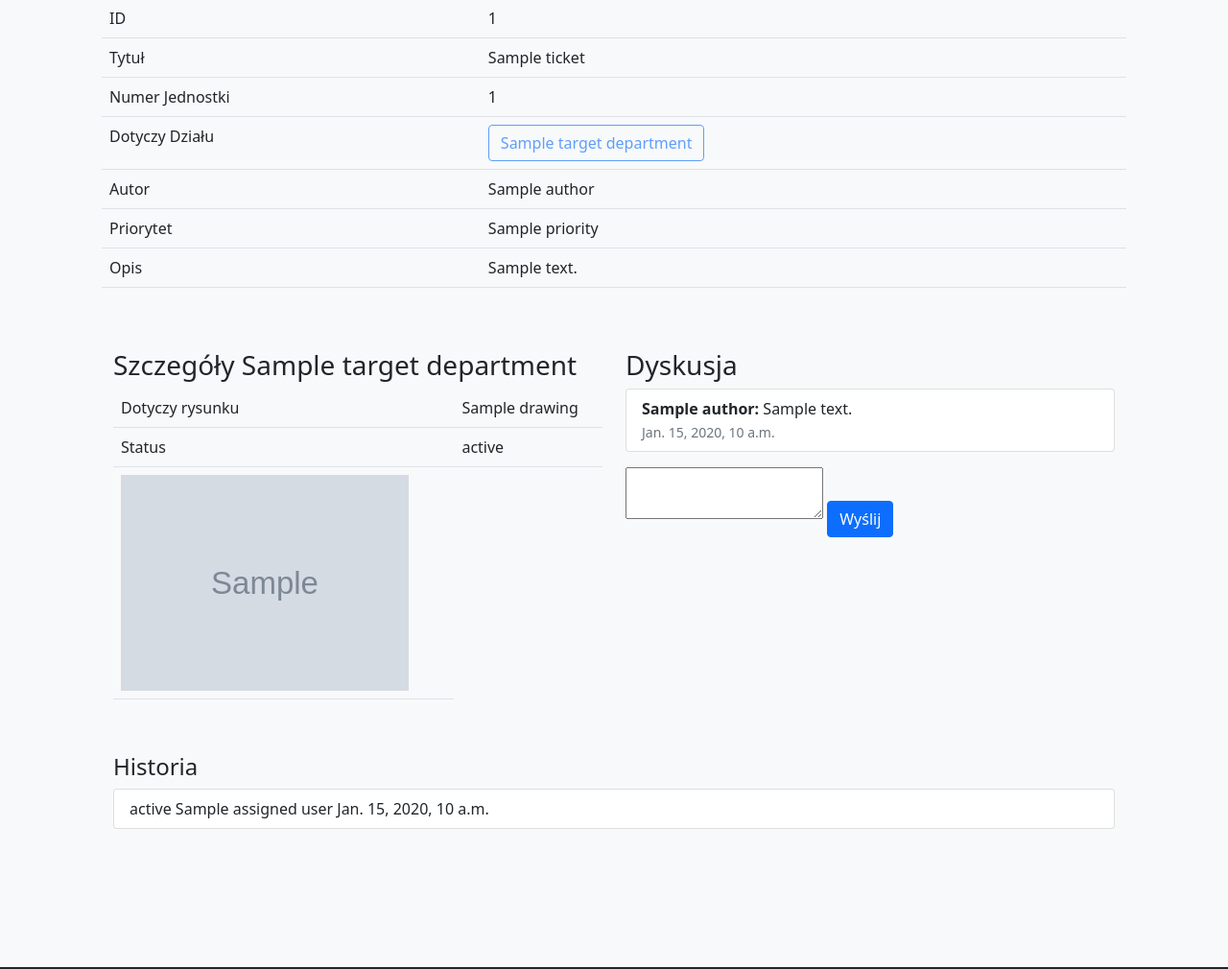
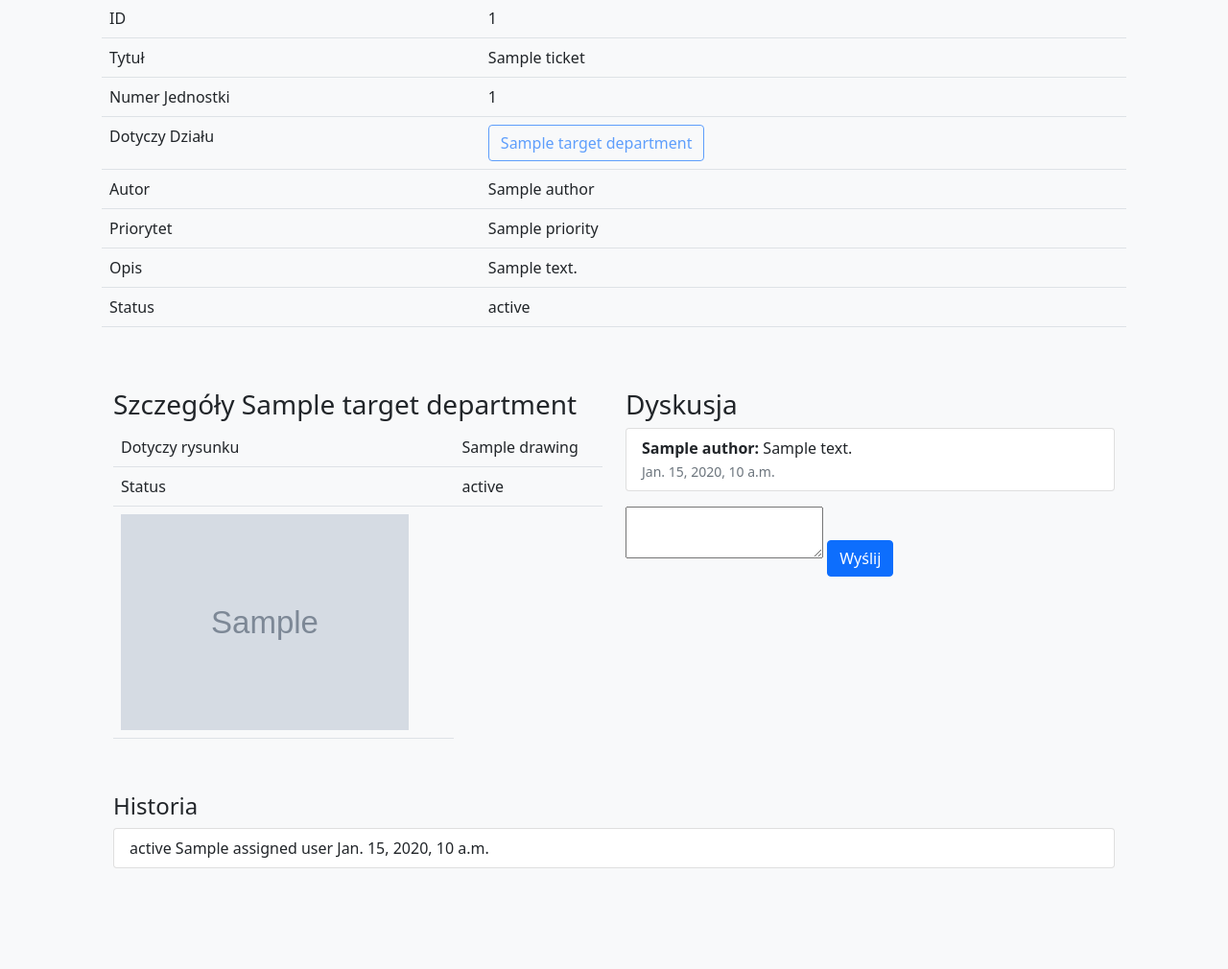
Before and after one commit to kcprgt/EngineeringHelpdesk03, a Django app: template tickets/templates/ticket_details.html in a window 1280 px wide. Shown: the part 219-1229 px from the top of the page at 96% size. Run offline with Django 3.2, Linux system fonts and the light colour scheme; the template is opened without the code that fills it: most values are stand-ins (such as "Sample title", 1, 10 or a date in 2020); grey boxes marked "Sample" are stand-in pictures; form fields are guessed from the names that the template uses.

Commit message:
feat: add status display to ticket details page

```diff
--- a/tickets/templates/ticket_details.html
+++ b/tickets/templates/ticket_details.html
@@ -40,6 +40,13 @@
             <tr>
                 <td>Opis</td>
                 <td>{{ ticket.description }}</td>
+            </tr>
+            <tr>
+                <td>Status</td>
+                <td {% if ticket.status == 0 %} class="text-success"
+                    {% elif ticket.status == 9 %} class="text-danger" {% endif %}>
+                    {{ ticket.get_status_display }}
+                </td>
             </tr>
         </table>
     </div>
```
